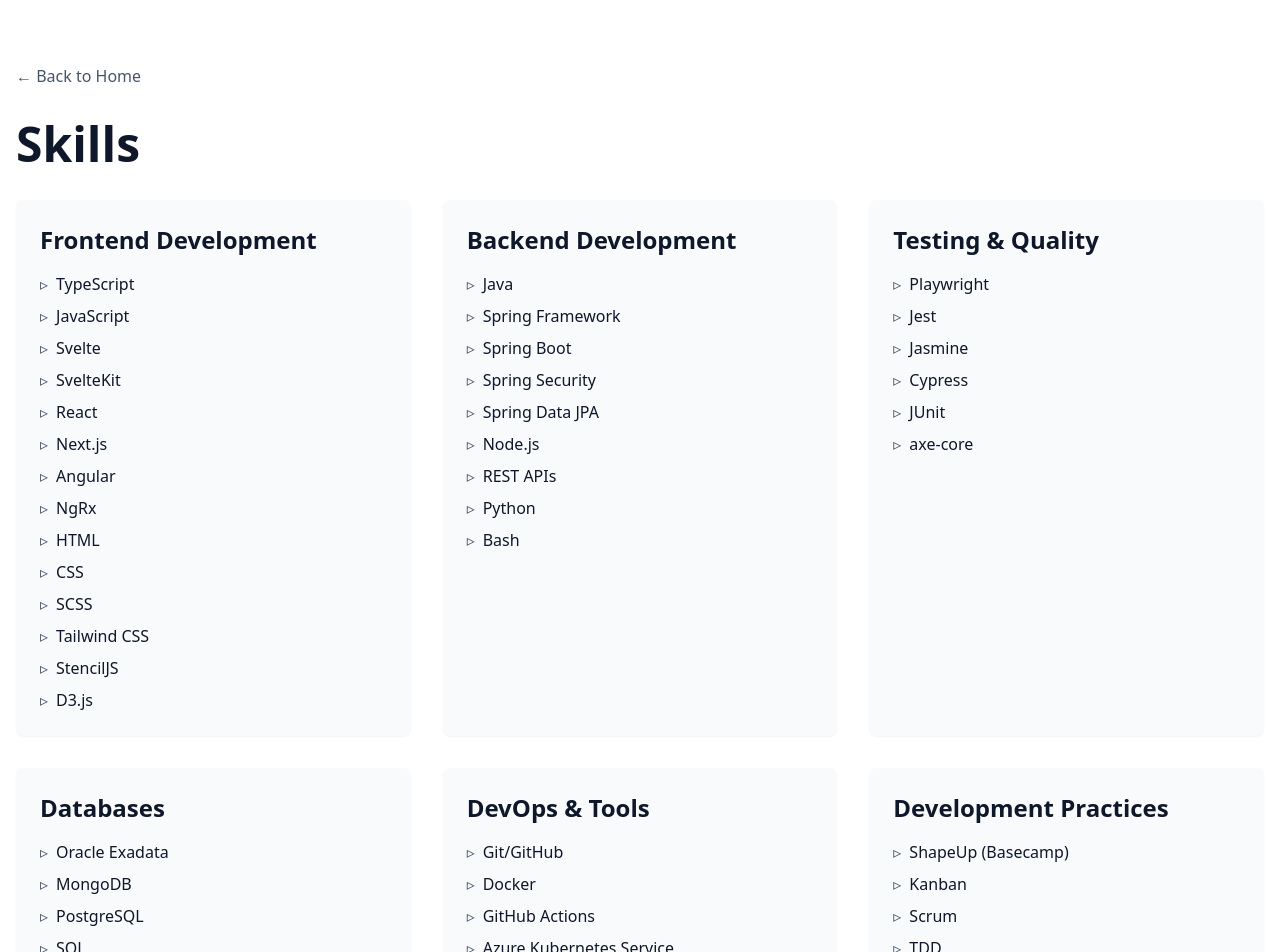
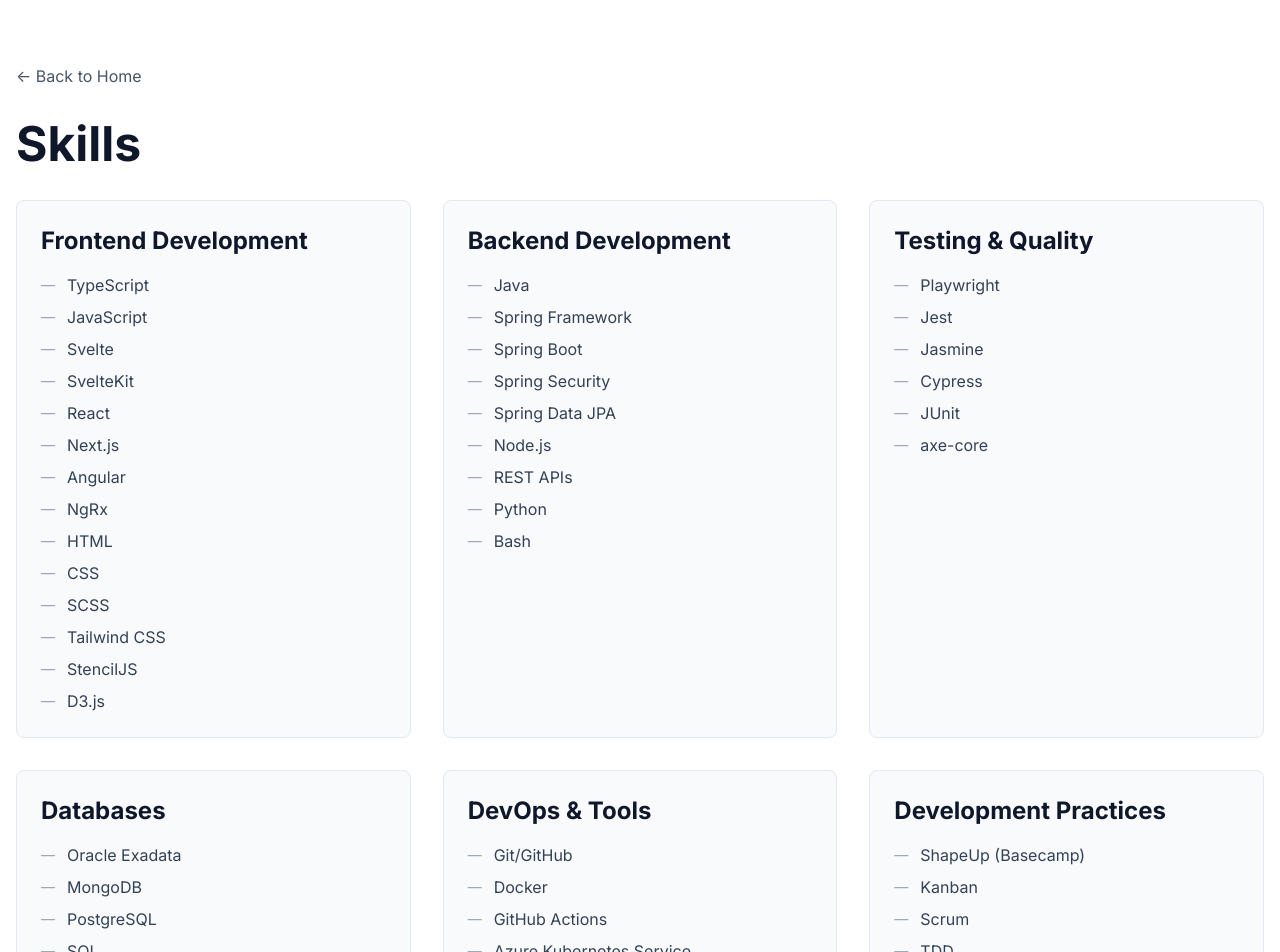
Before and after one commit to tytusplanck/portfolio, a SvelteKit app: page /skills in a window 1280 px wide. Shown: the top 952 px of the page. Built offline with nearby package versions, Linux system fonts and the light colour scheme.

Commit message:
Visual tweaks

```diff
--- a/src/app.css
+++ b/src/app.css
@@ -1,3 +1,11 @@
 @import 'tailwindcss/base';
 @import 'tailwindcss/components';
-@import 'tailwindcss/utilities'
+@import 'tailwindcss/utilities';
+
+@layer base {
+  html {
+    font-family: 'Inter', system-ui, -apple-system, BlinkMacSystemFont,
+      'Segoe UI', Roboto, Oxygen, Ubuntu, Cantarell, 'Open Sans',
+      'Helvetica Neue', sans-serif;
+  }
+}
--- a/src/app.html
+++ b/src/app.html
@@ -3,6 +3,12 @@
   <head>
     <meta charset="utf-8" />
     <title>Tytus Planck</title>
+    <link rel="preconnect" href="https://fonts.googleapis.com" />
+    <link rel="preconnect" href="https://fonts.gstatic.com" crossorigin />
+    <link
+      href="https://fonts.googleapis.com/css2?family=Inter:wght@400;500;600;700&display=swap"
+      rel="stylesheet"
+    />
     <link
       rel="apple-touch-icon"
       sizes="180x180"
--- a/src/routes/projects/+page.svelte
+++ b/src/routes/projects/+page.svelte
@@ -8,7 +8,7 @@
 
     <div class="grid grid-cols-1 md:grid-cols-2 lg:grid-cols-3 gap-6">
       <!-- Decoding Disney -->
-      <div class="bg-slate-50 shadow-sm rounded-lg p-6">
+      <div class="bg-slate-50 border border-slate-200 rounded-lg p-6">
         <h2 class="text-2xl font-bold mb-4">Decoding Disney</h2>
         <p class="text-slate-600 mb-4">
           A comprehensive blog built with Next.js that helps travelers maximize
@@ -36,7 +36,7 @@
       </div>
 
       <!-- Design System Work -->
-      <div class="bg-slate-50 shadow-sm rounded-lg p-6">
+      <div class="bg-slate-50 border border-slate-200 rounded-lg p-6">
         <h2 class="text-2xl font-bold mb-4">Meridian Design System</h2>
         <p class="text-slate-600 mb-4">
           Led development of a comprehensive design system with 45+ components,
@@ -55,7 +55,7 @@
       </div>
 
       <!-- Media Platform -->
-      <div class="bg-slate-50 shadow-sm rounded-lg p-6">
+      <div class="bg-slate-50 border border-slate-200 rounded-lg p-6">
         <h2 class="text-2xl font-bold mb-4">Retail Media Platform</h2>
         <p class="text-slate-600 mb-4">
           Developed a full-stack retail media platform using Angular and Spring
--- a/src/routes/skills/+page.svelte
+++ b/src/routes/skills/+page.svelte
@@ -8,223 +8,223 @@
 
     <div class="grid grid-cols-1 md:grid-cols-2 lg:grid-cols-3 gap-8">
       <!-- Frontend Development -->
-      <div class="bg-slate-50 shadow-sm rounded-lg p-6">
+      <div class="bg-slate-50 border border-slate-200 rounded-lg p-6">
         <h2 class="text-2xl font-bold mb-4">Frontend Development</h2>
         <ul class="space-y-2">
-          <li class="flex items-center gap-2">
-            <span class="text-slate-600">▹</span>
-            TypeScript
+          <li class="flex items-center gap-3">
+            <span class="text-slate-400 text-sm">—</span>
+            <span class="text-slate-700">TypeScript</span>
           </li>
-          <li class="flex items-center gap-2">
-            <span class="text-slate-600">▹</span>
-            JavaScript
+          <li class="flex items-center gap-3">
+            <span class="text-slate-400 text-sm">—</span>
+            <span class="text-slate-700">JavaScript</span>
           </li>
-          <li class="flex items-center gap-2">
-            <span class="text-slate-600">▹</span>
-            Svelte
+          <li class="flex items-center gap-3">
+            <span class="text-slate-400 text-sm">—</span>
+            <span class="text-slate-700">Svelte</span>
           </li>
-          <li class="flex items-center gap-2">
-            <span class="text-slate-600">▹</span>
-            SvelteKit
+          <li class="flex items-center gap-3">
+            <span class="text-slate-400 text-sm">—</span>
+            <span class="text-slate-700">SvelteKit</span>
           </li>
-          <li class="flex items-center gap-2">
-            <span class="text-slate-600">▹</span>
-            React
+          <li class="flex items-center gap-3">
+            <span class="text-slate-400 text-sm">—</span>
+            <span class="text-slate-700">React</span>
           </li>
-          <li class="flex items-center gap-2">
-            <span class="text-slate-600">▹</span>
-            Next.js
+          <li class="flex items-center gap-3">
+            <span class="text-slate-400 text-sm">—</span>
+            <span class="text-slate-700">Next.js</span>
           </li>
-          <li class="flex items-center gap-2">
-            <span class="text-slate-600">▹</span>
-            Angular
+          <li class="flex items-center gap-3">
+            <span class="text-slate-400 text-sm">—</span>
+            <span class="text-slate-700">Angular</span>
           </li>
-          <li class="flex items-center gap-2">
-            <span class="text-slate-600">▹</span>
-            NgRx
+          <li class="flex items-center gap-3">
+            <span class="text-slate-400 text-sm">—</span>
+            <span class="text-slate-700">NgRx</span>
           </li>
-          <li class="flex items-center gap-2">
-            <span class="text-slate-600">▹</span>
-            HTML
+          <li class="flex items-center gap-3">
+            <span class="text-slate-400 text-sm">—</span>
+            <span class="text-slate-700">HTML</span>
           </li>
-          <li class="flex items-center gap-2">
-            <span class="text-slate-600">▹</span>
-            CSS
+          <li class="flex items-center gap-3">
+            <span class="text-slate-400 text-sm">—</span>
+            <span class="text-slate-700">CSS</span>
           </li>
-          <li class="flex items-center gap-2">
-            <span class="text-slate-600">▹</span>
-            SCSS
+          <li class="flex items-center gap-3">
+            <span class="text-slate-400 text-sm">—</span>
+            <span class="text-slate-700">SCSS</span>
           </li>
-          <li class="flex items-center gap-2">
-            <span class="text-slate-600">▹</span>
-            Tailwind CSS
+          <li class="flex items-center gap-3">
+            <span class="text-slate-400 text-sm">—</span>
+            <span class="text-slate-700">Tailwind CSS</span>
           </li>
-          <li class="flex items-center gap-2">
-            <span class="text-slate-600">▹</span>
-            StencilJS
+          <li class="flex items-center gap-3">
+            <span class="text-slate-400 text-sm">—</span>
+            <span class="text-slate-700">StencilJS</span>
           </li>
-          <li class="flex items-center gap-2">
-            <span class="text-slate-600">▹</span>
-            D3.js
+          <li class="flex items-center gap-3">
+            <span class="text-slate-400 text-sm">—</span>
+            <span class="text-slate-700">D3.js</span>
           </li>
         </ul>
       </div>
 
       <!-- Backend Development -->
-      <div class="bg-slate-50 shadow-sm rounded-lg p-6">
+      <div class="bg-slate-50 border border-slate-200 rounded-lg p-6">
         <h2 class="text-2xl font-bold mb-4">Backend Development</h2>
         <ul class="space-y-2">
-          <li class="flex items-center gap-2">
-            <span class="text-slate-600">▹</span>
-            Java
+          <li class="flex items-center gap-3">
+            <span class="text-slate-400 text-sm">—</span>
+            <span class="text-slate-700">Java</span>
           </li>
-          <li class="flex items-center gap-2">
-            <span class="text-slate-600">▹</span>
-            Spring Framework
+          <li class="flex items-center gap-3">
+            <span class="text-slate-400 text-sm">—</span>
+            <span class="text-slate-700">Spring Framework</span>
           </li>
-          <li class="flex items-center gap-2">
-            <span class="text-slate-600">▹</span>
-            Spring Boot
+          <li class="flex items-center gap-3">
+            <span class="text-slate-400 text-sm">—</span>
+            <span class="text-slate-700">Spring Boot</span>
           </li>
-          <li class="flex items-center gap-2">
-            <span class="text-slate-600">▹</span>
-            Spring Security
+          <li class="flex items-center gap-3">
+            <span class="text-slate-400 text-sm">—</span>
+            <span class="text-slate-700">Spring Security</span>
           </li>
-          <li class="flex items-center gap-2">
-            <span class="text-slate-600">▹</span>
-            Spring Data JPA
+          <li class="flex items-center gap-3">
+            <span class="text-slate-400 text-sm">—</span>
+            <span class="text-slate-700">Spring Data JPA</span>
           </li>
-          <li class="flex items-center gap-2">
-            <span class="text-slate-600">▹</span>
-            Node.js
+          <li class="flex items-center gap-3">
+            <span class="text-slate-400 text-sm">—</span>
+            <span class="text-slate-700">Node.js</span>
           </li>
-          <li class="flex items-center gap-2">
-            <span class="text-slate-600">▹</span>
-            REST APIs
+          <li class="flex items-center gap-3">
+            <span class="text-slate-400 text-sm">—</span>
+            <span class="text-slate-700">REST APIs</span>
           </li>
-          <li class="flex items-center gap-2">
-            <span class="text-slate-600">▹</span>
-            Python
+          <li class="flex items-center gap-3">
+            <span class="text-slate-400 text-sm">—</span>
+            <span class="text-slate-700">Python</span>
           </li>
-          <li class="flex items-center gap-2">
-            <span class="text-slate-600">▹</span>
-            Bash
+          <li class="flex items-center gap-3">
+            <span class="text-slate-400 text-sm">—</span>
+            <span class="text-slate-700">Bash</span>
           </li>
         </ul>
       </div>
 
       <!-- Testing & Quality -->
-      <div class="bg-slate-50 shadow-sm rounded-lg p-6">
+      <div class="bg-slate-50 border border-slate-200 rounded-lg p-6">
         <h2 class="text-2xl font-bold mb-4">Testing & Quality</h2>
         <ul class="space-y-2">
-          <li class="flex items-center gap-2">
-            <span class="text-slate-600">▹</span>
-            Playwright
+          <li class="flex items-center gap-3">
+            <span class="text-slate-400 text-sm">—</span>
+            <span class="text-slate-700">Playwright</span>
           </li>
-          <li class="flex items-center gap-2">
-            <span class="text-slate-600">▹</span>
-            Jest
+          <li class="flex items-center gap-3">
+            <span class="text-slate-400 text-sm">—</span>
+            <span class="text-slate-700">Jest</span>
           </li>
-          <li class="flex items-center gap-2">
-            <span class="text-slate-600">▹</span>
-            Jasmine
+          <li class="flex items-center gap-3">
+            <span class="text-slate-400 text-sm">—</span>
+            <span class="text-slate-700">Jasmine</span>
           </li>
-          <li class="flex items-center gap-2">
-            <span class="text-slate-600">▹</span>
-            Cypress
+          <li class="flex items-center gap-3">
+            <span class="text-slate-400 text-sm">—</span>
+            <span class="text-slate-700">Cypress</span>
           </li>
-          <li class="flex items-center gap-2">
-            <span class="text-slate-600">▹</span>
-            JUnit
+          <li class="flex items-center gap-3">
+            <span class="text-slate-400 text-sm">—</span>
+            <span class="text-slate-700">JUnit</span>
           </li>
-          <li class="flex items-center gap-2">
-            <span class="text-slate-600">▹</span>
-            axe-core
+          <li class="flex items-center gap-3">
+            <span class="text-slate-400 text-sm">—</span>
+            <span class="text-slate-700">axe-core</span>
           </li>
         </ul>
       </div>
 
       <!-- Databases -->
-      <div class="bg-slate-50 shadow-sm rounded-lg p-6">
+      <div class="bg-slate-50 border border-slate-200 rounded-lg p-6">
         <h2 class="text-2xl font-bold mb-4">Databases</h2>
         <ul class="space-y-2">
-          <li class="flex items-center gap-2">
-            <span class="text-slate-600">▹</span>
-            Oracle Exadata
+          <li class="flex items-center gap-3">
+            <span class="text-slate-400 text-sm">—</span>
+            <span class="text-slate-700">Oracle Exadata</span>
           </li>
-          <li class="flex items-center gap-2">
-            <span class="text-slate-600">▹</span>
-            MongoDB
+          <li class="flex items-center gap-3">
+            <span class="text-slate-400 text-sm">—</span>
+            <span class="text-slate-700">MongoDB</span>
           </li>
-          <li class="flex items-center gap-2">
-            <span class="text-slate-600">▹</span>
-            PostgreSQL
+          <li class="flex items-center gap-3">
+            <span class="text-slate-400 text-sm">—</span>
+            <span class="text-slate-700">PostgreSQL</span>
           </li>
-          <li class="flex items-center gap-2">
-            <span class="text-slate-600">▹</span>
-            SQL
+          <li class="flex items-center gap-3">
+            <span class="text-slate-400 text-sm">—</span>
+            <span class="text-slate-700">SQL</span>
           </li>
         </ul>
       </div>
 
       <!-- DevOps & Tools -->
-      <div class="bg-slate-50 shadow-sm rounded-lg p-6">
+      <div class="bg-slate-50 border border-slate-200 rounded-lg p-6">
         <h2 class="text-2xl font-bold mb-4">DevOps & Tools</h2>
         <ul class="space-y-2">
-          <li class="flex items-center gap-2">
-            <span class="text-slate-600">▹</span>
-            Git/GitHub
+          <li class="flex items-center gap-3">
+            <span class="text-slate-400 text-sm">—</span>
+            <span class="text-slate-700">Git/GitHub</span>
           </li>
-          <li class="flex items-center gap-2">
-            <span class="text-slate-600">▹</span>
-            Docker
+          <li class="flex items-center gap-3">
+            <span class="text-slate-400 text-sm">—</span>
+            <span class="text-slate-700">Docker</span>
           </li>
-          <li class="flex items-center gap-2">
-            <span class="text-slate-600">▹</span>
-            GitHub Actions
+          <li class="flex items-center gap-3">
+            <span class="text-slate-400 text-sm">—</span>
+            <span class="text-slate-700">GitHub Actions</span>
           </li>
-          <li class="flex items-center gap-2">
-            <span class="text-slate-600">▹</span>
-            Azure Kubernetes Service
+          <li class="flex items-center gap-3">
+            <span class="text-slate-400 text-sm">—</span>
+            <span class="text-slate-700">Azure Kubernetes Service</span>
           </li>
-          <li class="flex items-center gap-2">
-            <span class="text-slate-600">▹</span>
-            TeamCity
+          <li class="flex items-center gap-3">
+            <span class="text-slate-400 text-sm">—</span>
+            <span class="text-slate-700">TeamCity</span>
           </li>
-          <li class="flex items-center gap-2">
-            <span class="text-slate-600">▹</span>
-            Grafana/Prometheus
+          <li class="flex items-center gap-3">
+            <span class="text-slate-400 text-sm">—</span>
+            <span class="text-slate-700">Grafana/Prometheus</span>
           </li>
         </ul>
       </div>
 
       <!-- Development Practices -->
-      <div class="bg-slate-50 shadow-sm rounded-lg p-6">
+      <div class="bg-slate-50 border border-slate-200 rounded-lg p-6">
         <h2 class="text-2xl font-bold mb-4">Development Practices</h2>
         <ul class="space-y-2">
-          <li class="flex items-center gap-2">
-            <span class="text-slate-600">▹</span>
-            ShapeUp (Basecamp)
+          <li class="flex items-center gap-3">
+            <span class="text-slate-400 text-sm">—</span>
+            <span class="text-slate-700">ShapeUp (Basecamp)</span>
           </li>
-          <li class="flex items-center gap-2">
-            <span class="text-slate-600">▹</span>
-            Kanban
+          <li class="flex items-center gap-3">
+            <span class="text-slate-400 text-sm">—</span>
+            <span class="text-slate-700">Kanban</span>
           </li>
-          <li class="flex items-center gap-2">
-            <span class="text-slate-600">▹</span>
-            Scrum
+          <li class="flex items-center gap-3">
+            <span class="text-slate-400 text-sm">—</span>
+            <span class="text-slate-700">Scrum</span>
           </li>
-          <li class="flex items-center gap-2">
-            <span class="text-slate-600">▹</span>
-            TDD
+          <li class="flex items-center gap-3">
+            <span class="text-slate-400 text-sm">—</span>
+            <span class="text-slate-700">TDD</span>
           </li>
-          <li class="flex items-center gap-2">
-            <span class="text-slate-600">▹</span>
-            CI/CD
+          <li class="flex items-center gap-3">
+            <span class="text-slate-400 text-sm">—</span>
+            <span class="text-slate-700">CI/CD</span>
           </li>
-          <li class="flex items-center gap-2">
-            <span class="text-slate-600">▹</span>
-            Micro-frontends
+          <li class="flex items-center gap-3">
+            <span class="text-slate-400 text-sm">—</span>
+            <span class="text-slate-700">Micro-frontends</span>
           </li>
         </ul>
       </div>
```
Also changed, not shown: src/routes/+page.svelte (+21 -18 lines).
